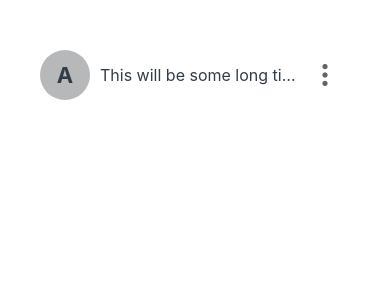
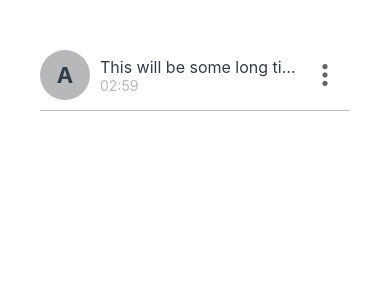
Before and after one commit to CodeBot-del/Binterlude, a React Native app: screen / in a window 390 px wide. Shown: the top 300 px of the page. Built offline with nearby package versions, Linux system fonts and the light colour scheme.

Commit message:
added music time

```diff
--- a/app/components/AudioListItem.js
+++ b/app/components/AudioListItem.js
@@ -5,6 +5,7 @@ import color from '../misc/color';
 
 const AudioListItem = () => {
   return (
+      <>
     <View style={styles.container}>
       <View style={styles.leftContainer}>
 
@@ -13,6 +14,7 @@ const AudioListItem = () => {
             </View>
             <View style={styles.titleContainer}>
                 <Text numberOfLines={1} style={styles.title}>This will be some long title, some more!</Text>
+                <Text style={styles.timeText}>02:59</Text>
             </View>
 
       </View>
@@ -21,6 +23,8 @@ const AudioListItem = () => {
         <Entypo name="dots-three-vertical" size={24} color={color.FONT_MEDIUM} />
       </View>
     </View>
+    <View style={styles.separator}/>
+    </>
   )
 };
 
@@ -63,6 +67,18 @@ const styles = StyleSheet.create({
         fontSize: 16,
         color: color.FONT,
     },
+    separator: {
+        width: width - 80,
+        backgroundColor: '#333',
+        opacity: 0.3,
+        height: 0.5,
+        alignSelf: 'center',
+        marginTop: 10,
+    },
+    timeText:{
+        fontSize: 14,
+        color: color.FONT_LIGHT,
+    }
 })
 
 export default AudioListItem;
```
